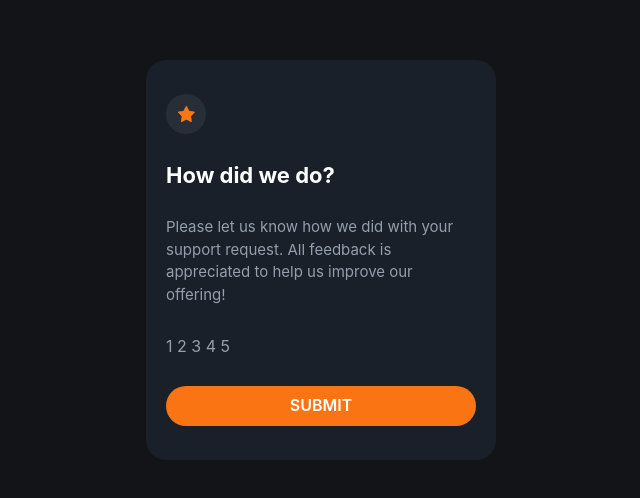
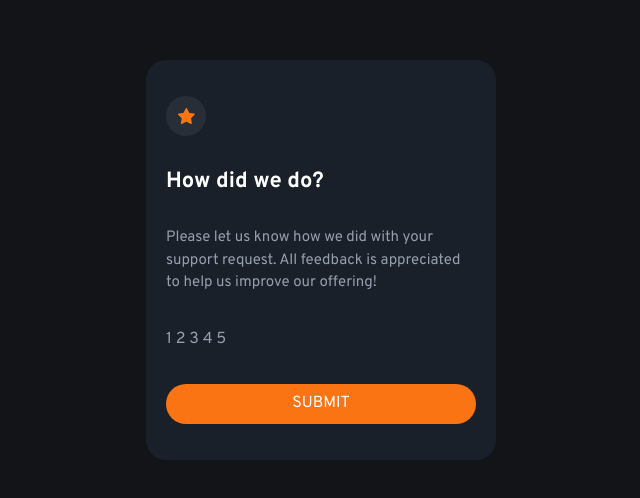
Before and after one commit to a-zajonc/interactive-rating-component, a React (Create React App) app: page / in a window 1280 px wide. Shown: the part 140-638 px from the top of the page, without its empty margins (319-959 px from the left). Built offline with nearby package versions, Linux system fonts and the light colour scheme.

Commit message:
Add Overpass Font

```diff
--- a/public/index.html
+++ b/public/index.html
@@ -10,6 +10,12 @@
       content="Web site created using create-react-app"
     />
     <link rel="apple-touch-icon" href="%PUBLIC_URL%/logo192.png" />
+    <link rel="preconnect" href="https://fonts.googleapis.com" />
+    <link rel="preconnect" href="https://fonts.gstatic.com" crossorigin />
+    <link
+      href="https://fonts.googleapis.com/css2?family=Overpass:wght@400;700&display=swap"
+      rel="stylesheet"
+    />
     <!--
       manifest.json provides metadata used when your web app is installed on a
       user's mobile device or desktop. See https://developers.google.com/web/fundamentals/web-app-manifest/
--- a/src/Component/RatingComponent/Header/index.js
+++ b/src/Component/RatingComponent/Header/index.js
@@ -1,5 +1,5 @@
 import { Heading } from "@chakra-ui/react"
 
 export function Header() {
-    return <Heading color="white" fontSize="22px">How did we do?</Heading>
+    return <Heading color="white" fontSize="22px" fontFamily="Overpass" fontWeight="700">How did we do?</Heading>
 }
--- a/src/Component/RatingComponent/RatingScale/index.js
+++ b/src/Component/RatingComponent/RatingScale/index.js
@@ -1,5 +1,5 @@
 import { Text } from "@chakra-ui/react"
 
 export function RatingScale() {
-    return <Text color="#959EAC">1 2 3 4 5</Text>
+    return <Text color="#959EAC" fontFamily='Overpass' >1 2 3 4 5</Text>
 }
--- a/src/Component/RatingComponent/RatingText/index.js
+++ b/src/Component/RatingComponent/RatingText/index.js
@@ -1,7 +1,7 @@
 import { Text } from "@chakra-ui/react"
 
 export function RatingText() {
-    return <Text color="#959EAC" fontSize="15px">
+    return <Text color="#959EAC" fontSize="15px" fontFamily="Overpass" fontWeight="400">
         Please let us know how we did with your support request. All feedback is appreciated to help us improve our offering!
     </Text>
 }
--- a/src/Component/RatingComponent/SubmitButton/index.js
+++ b/src/Component/RatingComponent/SubmitButton/index.js
@@ -1,5 +1,5 @@
 import { Button } from "@chakra-ui/react";
 
 export function SubmitButton() {
-    return <Button bgColor="#FB7413" color="white" borderRadius="20px" textTransform="uppercase">Submit</Button>
+    return <Button bgColor="#FB7413" color="white" fontFamily="Overpass" fontWeight="400" borderRadius="20px" textTransform="uppercase">Submit</Button>
 }
```
